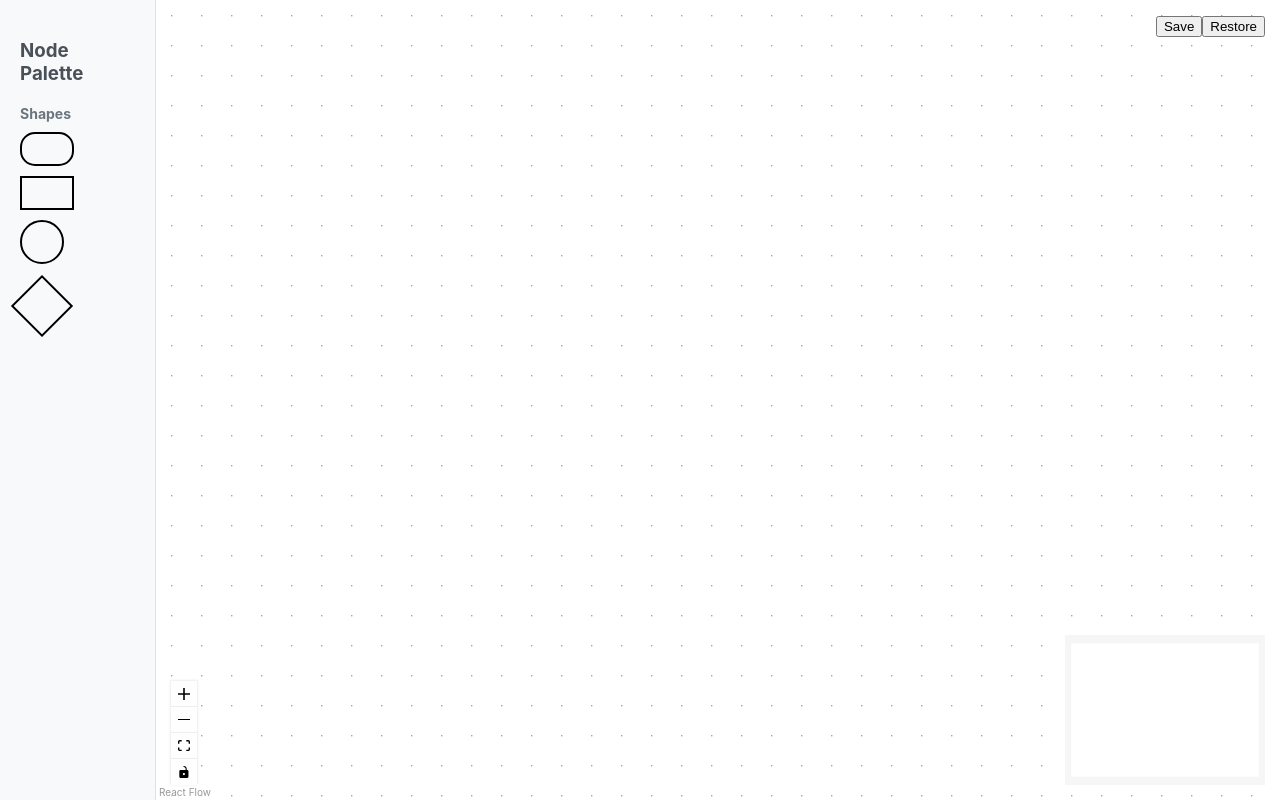
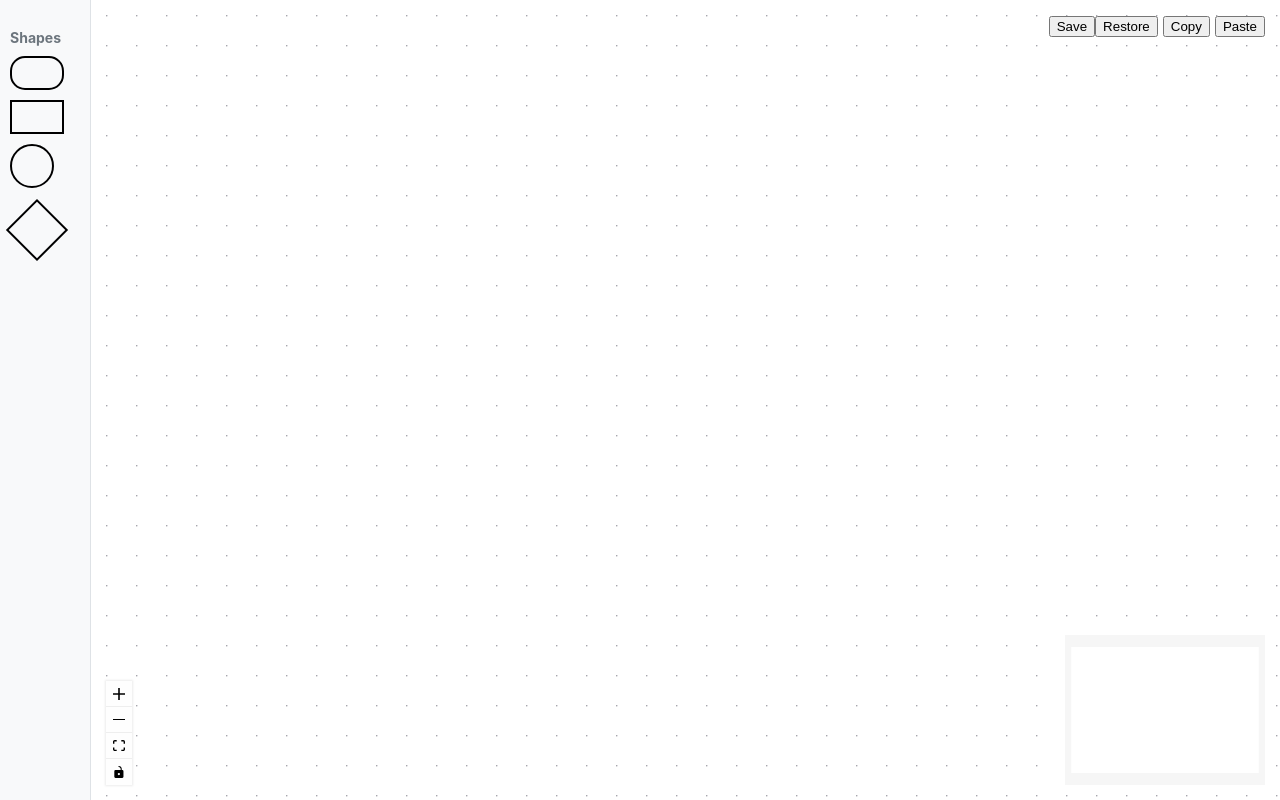
Before and after one commit to Aswani-Raj/react-flow-sample, a React (Create React App) app: page / in a window 1280 px wide. Built offline with nearby package versions, Linux system fonts and the light colour scheme.

Commit message:
Copy paste done

```diff
--- a/src/App.css
+++ b/src/App.css
@@ -71,3 +71,22 @@
   overflow-y: auto !important;
   overflow-x: auto !important;
 }
+.primary {
+  background: #007bff;
+  color: white;
+  border: none;
+  padding: 8px 16px;
+  border-radius: 4px;
+  cursor: pointer;
+  font-size: 12px;
+  transition: background-color 0.2s;
+}
+
+.primary:hover {
+  background: #0056b3;
+}
+
+.primary:disabled {
+  background: #6c757d;
+  cursor: not-allowed;
+}
--- a/src/App.js
+++ b/src/App.js
@@ -22,16 +22,7 @@ import ShapeNode from './components/shape-node';
 
 const defaultViewport = { x: 0, y: 0, zoom: 1.5 };
 const flowKey = 'example-flow';
-
-
-const initialNodes = [
-  // {
-  //   id: '1',
-  //   position: { x: 100, y: 100 },
-  //   data: { label: 'Start' },
-  //   type: 'node-with-toolbar'  },
-];
-
+const initialNodes = []
 const initialEdges = [];
 
 const FlowComponent = () => {
@@ -45,6 +36,33 @@ const FlowComponent = () => {
   const [rfInstance, setRfInstance] = useState(null);
   const { setViewport } = useReactFlow();
   const { getViewport } = useReactFlow();
+  const [copiedNodes, setCopiedNodes] = useState([]);
+  const [copiedEdges, setCopiedEdges] = useState([]);
+  const [history, setHistory] = useState([]);
+  const [historyIndex, setHistoryIndex] = useState(-1);
+  const [undoStack, setUndoStack] = useState([]);
+  const [redoStack, setRedoStack] = useState([]);
+
+
+  // const saveToHistory = useCallback(() => {
+  //   const currentState = { nodes: [...nodes], edges: [...edges] };
+  //   setHistory(prev => {
+  //     const newHistory = prev.slice(0, historyIndex + 1);
+  //     newHistory.push(currentState);
+  //     return newHistory;
+  //   });
+  //   setHistoryIndex(prev => prev + 1);
+  // }, [nodes, edges, historyIndex]);
+
+  const saveState = useCallback(() => {
+    const currentState = {
+      nodes: JSON.parse(JSON.stringify(nodes)),
+      edges: JSON.parse(JSON.stringify(edges))
+    };
+    setUndoStack(prev => [...prev, currentState]);
+    // Clear redo stack when new action is performed
+    setRedoStack([]);
+  }, [nodes, edges]);
 
 const nodeTypes = {
   'shape': (props) => (
@@ -65,11 +83,12 @@ const nodeTypes = {
     />
   ),
 };
+
 useEffect(() => {
     const originalError = console.error;
     console.error = (...args) => {
       if (args[0]?.includes?.('ResizeObserver loop completed with undelivered notifications')) {
-        return; // Suppress this specific error
+        return;
       }
       originalError.apply(console, args);
     };
@@ -78,6 +97,11 @@ useEffect(() => {
       console.error = originalError;
     };
   }, []);
+
+  useEffect(()=>{
+    console.log("historyyy", history, historyIndex);
+
+  },[history,historyIndex])
 
 const handleUpdateNode = (nodeId, nodeData) => {
     setSelectedNode({ id: nodeId, data: nodeData });
@@ -89,14 +113,50 @@ const handleUpdateNode = (nodeId, nodeData) => {
     setShowUpdatePanel(true);
   };
 
+  // const onNodesChange = useCallback(
+  //   (changes) => {
+  //     setNodes((nodesSnapshot) => {
+  //       const newNodes = applyNodeChanges(changes, nodesSnapshot);
+  //       setTimeout(() => saveToHistory(), 100);
+  //       return newNodes;
+  //     });
+  //   },
+  //   [saveToHistory],
+  // );
+
    const onNodesChange = useCallback(
-    (changes) => setNodes((nodesSnapshot) => applyNodeChanges(changes, nodesSnapshot)),
-    [],
+    (changes) => {
+      setNodes((nodesSnapshot) => {
+        const newNodes = applyNodeChanges(changes, nodesSnapshot);
+        // Save state for undo/redo
+        setTimeout(() => saveState(), 100);
+        return newNodes;
+      });
+    },
+    [saveState]
   );
 
+  // const onEdgesChange = useCallback(
+  //   (changes) => {
+  //     setEdges((edgesSnapshot) => {
+  //       const newEdges = applyEdgeChanges(changes, edgesSnapshot);
+  //       setTimeout(() => saveToHistory(), 100);
+  //       return newEdges;
+  //     });
+  //   },
+  //   [saveToHistory],
+  // );
+
 const onEdgesChange = useCallback(
-    (changes) => setEdges((edgesSnapshot) => applyEdgeChanges(changes, edgesSnapshot)),
-    [],
+    (changes) => {
+      setEdges((edgesSnapshot) => {
+        const newEdges = applyEdgeChanges(changes, edgesSnapshot);
+        // Save state for undo/redo
+        setTimeout(() => saveState(), 100);
+        return newEdges;
+      });
+    },
+    [saveState]
   );
 
   const onConnect = useCallback(
@@ -107,9 +167,23 @@ const handleUpdateNode = (nodeId, nodeData) => {
         data: {},
       };
       setEdges((eds) => addEdge(edge, eds));
+      // Save state for undo/redo
+      setTimeout(() => saveState(), 100);
     },
-  [setEdges],
+    [setEdges, saveState]
   );
+
+//    const onConnect = useCallback(
+//   (connection) => {
+//     const edge = {
+//       ...connection,
+//       type: 'custom-edge',
+//       data: {},
+//     };
+//     setEdges((eds) => addEdge(edge, eds));
+//   },
+//   [setEdges],
+// );
 
   const onDragOver = useCallback((event) => {
     event.preventDefault();
@@ -200,6 +274,131 @@ const onSave = useCallback(() => {
     setShowEdgePanel(true);
   };
 
+  // Copy selected nodes and edges
+  // const onCopy = useCallback(() => {
+  //   const selectedNodes = nodes.filter(node => node.selected);
+  //   const selectedEdges = edges.filter(edge => edge.selected);
+
+  //   if (selectedNodes.length > 0) {
+  //     setCopiedNodes(selectedNodes);
+  //     setCopiedEdges(selectedEdges);
+  //   }
+  // }, [nodes, edges]);
+
+  // Paste copied nodes and edges
+  // const onPaste = useCallback(() => {
+  //   if (copiedNodes.length === 0) return;
+
+  //   const offset = 50;
+  //   const newNodes = copiedNodes.map(node => ({
+  //     ...node,
+  //     id: `${node.type}-${Date.now()}-${Math.random()}`,
+  //     position: {
+  //       x: node.position.x + offset,
+  //       y: node.position.y + offset
+  //     },
+  //     selected: false
+  //   }));
+
+  //   const newEdges = copiedEdges.map(edge => {
+  //     const sourceNode = newNodes.find(n =>
+  //       n.position.x === edge.source && n.position.y === edge.position.y
+  //     );
+  //     const targetNode = newNodes.find(n =>
+  //       n.position.x === edge.target && n.position.y === edge.position.y
+  //     );
+
+  //     return {
+  //       ...edge,
+  //       id: `edge-${Date.now()}-${Math.random()}`,
+  //       source: sourceNode?.id || edge.source,
+  //       target: targetNode?.id || edge.target,
+  //       selected: false
+  //     };
+  //   });
+
+  //   setNodes(prev => [...prev, ...newNodes]);
+  //   setEdges(prev => [...prev, ...newEdges]);
+  //   saveToHistory();
+  // }, [copiedNodes, copiedEdges, saveToHistory]);
+
+   const onCopy = useCallback(() => {
+    const selectedNodes = nodes.filter(node => node.selected);
+    const selectedEdges = edges.filter(edge => edge.selected);
+
+    if (selectedNodes.length > 0) {
+      setCopiedNodes(selectedNodes);
+      setCopiedEdges(selectedEdges);
+    }
+  }, [nodes, edges]);
+
+  const onPaste = useCallback(() => {
+    if (copiedNodes.length === 0) return;
+
+    // Save current state before pasting
+    saveState();
+
+    const offset = 50;
+    const newNodes = copiedNodes.map(node => ({
+      ...node,
+      id: `${node.type}-${Date.now()}-${Math.random()}`,
+      position: {
+        x: node.position.x + offset,
+        y: node.position.y + offset
+      },
+      selected: false
+    }));
+
+    const newEdges = copiedEdges.map(edge => {
+      const sourceNode = newNodes.find(n =>
+        n.position.x === edge.source && n.position.y === edge.position.y
+      );
+      const targetNode = newNodes.find(n =>
+        n.position.x === edge.target && n.position.y === edge.position.y
+      );
+
+      return {
+        ...edge,
+        id: `edge-${Date.now()}-${Math.random()}`,
+        source: sourceNode?.id || edge.source,
+        target: targetNode?.id || edge.target,
+        selected: false
+      };
+    });
+
+    setNodes(prev => [...prev, ...newNodes]);
+    setEdges(prev => [...prev, ...newEdges]);
+  }, [copiedNodes, copiedEdges, saveState]);
+
+  // Initialize history with current state
+  useEffect(() => {
+    if (nodes.length > 0 || edges.length > 0) {
+      setHistory([{ nodes: [...nodes], edges: [...edges] }]);
+      setHistoryIndex(0);
+    }
+  }, []);
+
+  // Keyboard shortcuts
+  useEffect(() => {
+    const handleKeyDown = (event) => {
+      if (event.ctrlKey || event.metaKey) {
+        switch (event.key) {
+          case 'c':
+            event.preventDefault();
+            onCopy();
+            break;
+          case 'v':
+            event.preventDefault();
+            onPaste();
+            break;
+        }
+      }
+    };
+
+    document.addEventListener('keydown', handleKeyDown);
+    return () => document.removeEventListener('keydown', handleKeyDown);
+  }, [onCopy, onPaste]);
+
   return (
          <div style={{ height: '100vh', width: '100%', display: 'flex' }}>
        <NodePalette/>
@@ -223,16 +422,6 @@ const onSave = useCallback(() => {
           onInit={setRfInstance}
           style={{ width: '100%', height: '100%' }}
           className="custom-react-flow"
-
-  //       defaultEdgeOptions={{
-  //   markerEnd: {
-  //     type: MarkerType.ArrowClosed,
-  //   },
-  //   style: {
-  //     strokeWidth: 1,
-  //     stroke: '#b1b1b7',
-  //   },
-  // }}
       >
         <Background />
         <Panel position="top-right">
@@ -241,6 +430,12 @@ const onSave = useCallback(() => {
           </button>
           <button className="primary" onClick={onRestore}>
             Restore
+          </button>
+          <button className="primary" onClick={onCopy} style={{ marginLeft: '5px' }}>
+            Copy
+          </button>
+          <button className="primary" onClick={onPaste} style={{ marginLeft: '5px' }}>
+            Paste
           </button>
         </Panel>
        <MiniMap nodeStrokeWidth={3} />
--- a/src/components/node-palette.js
+++ b/src/components/node-palette.js
@@ -1,7 +1,7 @@
 const NodePalette = () => {
   return (
-    <div style={{ width: '115px', backgroundColor: '#f8f9fa', padding: '20px', borderRight: '1px solid #dee2e6' }}>
-      <h3 style={{ marginBottom: '20px', color: '#495057' }}>Node Palette</h3>
+    <div style={{ width: '70px', backgroundColor: '#f8f9fa', padding: '10px', borderRight: '1px solid #dee2e6' }}>
+      {/* <h3 style={{ marginBottom: '20px', color: '#495057' }}>Node Palette</h3> */}
       <div style={{ marginBottom: '20px' }}>
         <h4 style={{ fontSize: '14px', marginBottom: '10px', color: '#6c757d' }}>Shapes</h4>
 
@@ -107,7 +107,8 @@ const NodePalette = () => {
             fontSize: '12px',
             marginBottom: '10px',
             cursor: 'grab',
-            marginTop: "20px"
+            marginTop: "20px",
+            marginLeft: "5px"
           }}
         >
           <div style={{ transform: 'rotate(-45deg)' }}></div>
--- a/src/components/shape-node.js
+++ b/src/components/shape-node.js
@@ -76,12 +76,12 @@ const ShapeNode = ({ id,data, selected, setEdges, setNodes, onUpdateNode,clickNo
     const baseStyle = {
       width: `${dimensions.width}px`,
       height: `${dimensions.height}px`,
-      backgroundColor: backgroundColor,
       border: `1px solid black`,
+      backgroundColor: color,
       display: 'flex',
       alignItems: 'center',
       justifyContent: 'center',
-      color: color,
+      color: "white",
       fontWeight: 'bold',
       fontSize: '12px',
       textAlign: 'center',
@@ -91,11 +91,14 @@ const ShapeNode = ({ id,data, selected, setEdges, setNodes, onUpdateNode,clickNo
       case 'round-rectangle':
         return {
           ...baseStyle,
+                // backgroundColor: backgroundColor,
+
           borderRadius: '30px',
         };
       case 'rectangle':
         return {
           ...baseStyle,
+
         };
       case 'circle':
         return {
--- a/src/index.css
+++ b/src/index.css
@@ -37,6 +37,9 @@ code {
   overflow-y: auto !important;
   overflow-x: auto !important;
 }
+.react-flow__attribution{
+  visibility: hidden;
+}
 
 /* Custom class for ReactFlow */
 .custom-react-flow {
```
Also changed, not shown: src/components/custom-edge.js (+1 -9 lines). Lines whose indentation alone changed are shown as unchanged.
